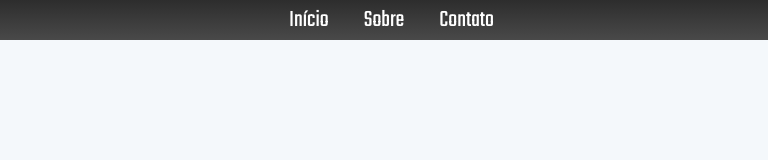
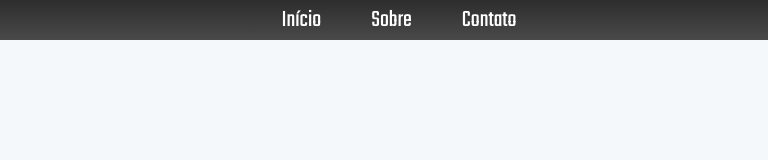
Before and after one commit to Kaua-Melchior/Blog-Dia_5, a plain HTML site: page index.html in a window 768 px wide. Shown: the top 160 px of the page. Drawn offline with Linux system fonts and the light colour scheme; a web font is replaced by a local one.

Commit message:
Blog .....

```diff
--- a/styles.css
+++ b/styles.css
@@ -278,13 +278,13 @@ aside h2{
 
 
   nav a {
-    font-size: 400%
+    font-size: 250%
 
 
       color: #fff;
       text-decoration: none;
-      padding-left:15px ;
-      padding-right: ;:15px ;
+      padding-left:30px ;
+      padding-right: ;:30px ;
   }
 
   main h{
@@ -304,13 +304,13 @@ aside h2{
   }
 
   nav a {
-    font-size: 400%
+    font-size: 250%
 
 
       color: #fff;
       text-decoration: none;
-      padding-left:15px ;
-      padding-right: ;:15px ;
+      padding-left:30px ;
+      padding-right: ;:30px ;
   }
 
 
```
